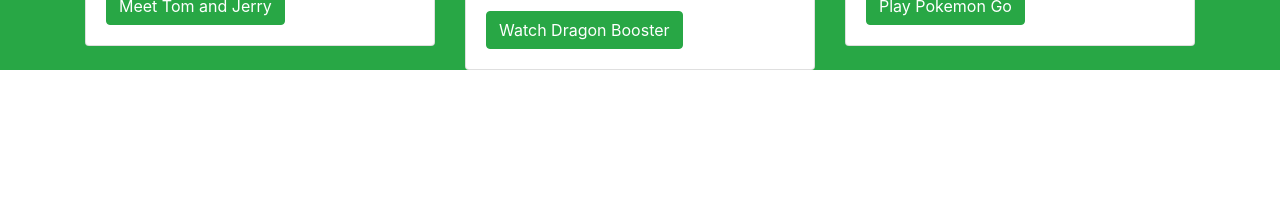
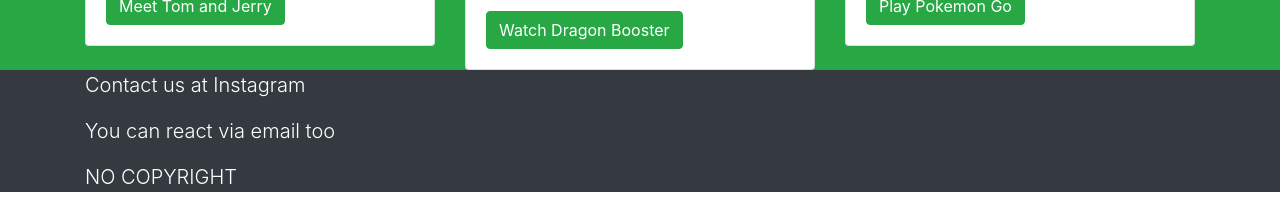
Before and after one commit to chandanbsd/html-to-react-simple-landing-page, a React (Create React App) app in the folder react-webpage/: page / in a window 1280 px wide. Shown: the part 1227-1432 px from the top of the page. Before the commit the page ends 1297 px from the top, so only its background shows below. Built offline with nearby package versions, Linux system fonts and the light colour scheme.

Commit message:
Footer Component Added

```diff
--- a/react-webpage/src/App.js
+++ b/react-webpage/src/App.js
@@ -3,6 +3,7 @@
 import Jumbotron from "./Jumbotron";
 import Featured from "./Featured";
 import Cards from "./CardSection";
+import Footer from "./Footer";
 
 const App = () => {
   return (
@@ -11,6 +12,7 @@
       <Jumbotron />
       <Featured />
       <Cards />
+      <Footer />
     </div>
   );
 };
--- /dev/null
+++ b/react-webpage/src/Footer.js
@@ -0,0 +1,11 @@
+import React from "react";
+
+const Footer = () => (
+  <section class="footer  bg-dark text-white">
+    <p class="lead container">Contact us at Instagram</p>
+    <p class="lead container">You can react via email too</p>
+    <p class="lead container">NO COPYRIGHT</p>
+  </section>
+);
+
+export default Footer;
```
